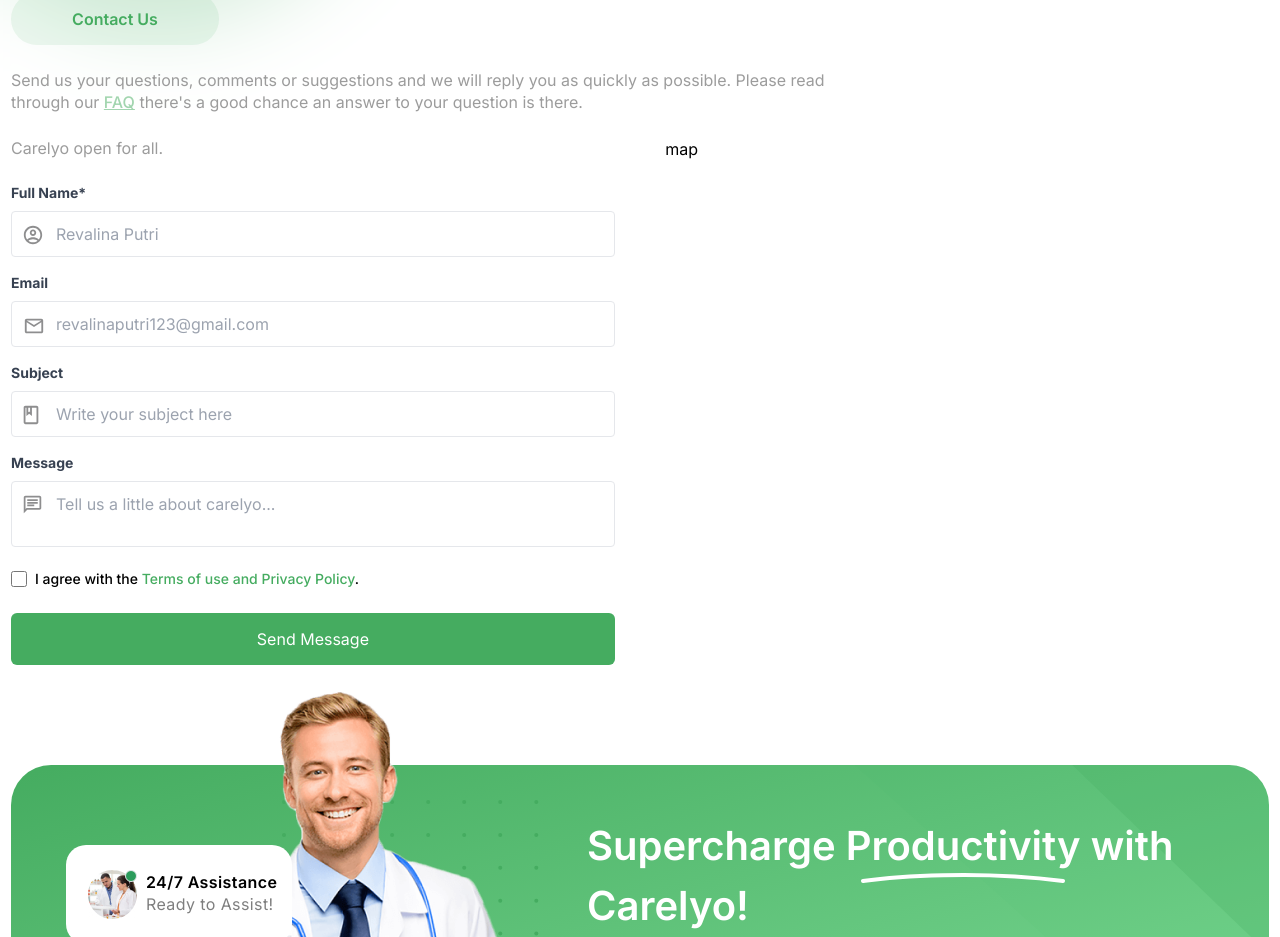
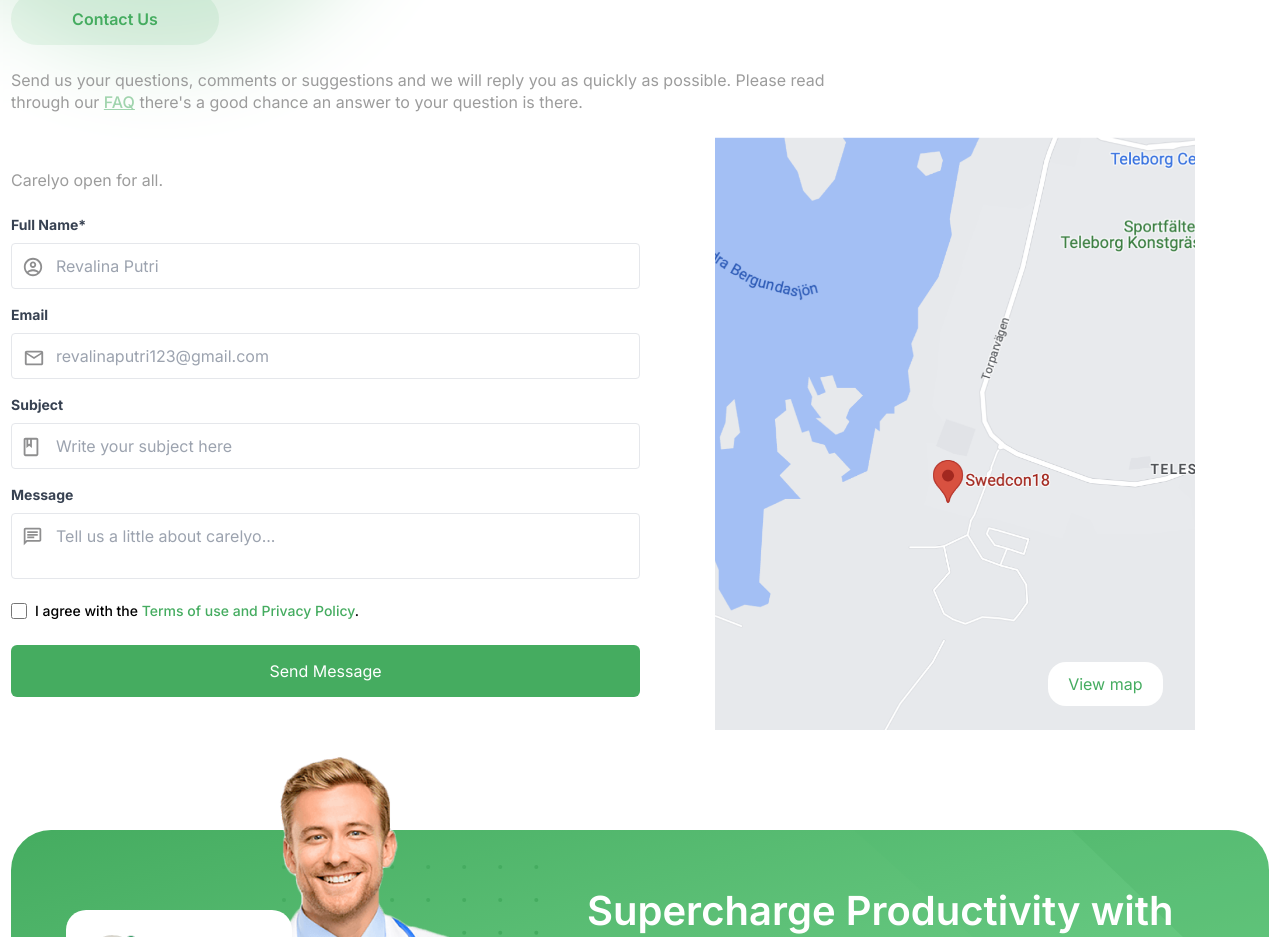
Before and after one commit to meeruu8282/next-mongodb-clerk, a Next.js app: page /providers/help in a window 1280 px wide. Shown: the part 1365-2302 px from the top of the page. Built offline with nearby package versions, Linux system fonts and the light colour scheme.

Commit message:
Added temporary map

```diff
--- a/src/app/(pages)/providers/Components/contactComponent.tsx
+++ b/src/app/(pages)/providers/Components/contactComponent.tsx
@@ -1,4 +1,8 @@
+'use client'
+import Image from "next/image";
+import { useState } from "react";
 export default function ContactComponent() {
+    const [isOpen, setIsOpen] = useState(false);
     return (
         <div className="flex flex-col justify-start w-[1258px] mt-[100px]">
             <div>
@@ -6,7 +10,7 @@ export default function ContactComponent() {
                 <p className="w-4/6 text-[Poppins] text-[16px] leading-[22px] tracking-[0em] text-[#9C9C9C] mt-6">Send us your questions, comments or suggestions and we will reply you as quickly as possible. Please read through our <a className="text-[#45AC60] font-medium text-opacity-50 underline hover:text-opacity-100" href="">FAQ</a> there's a good chance an answer to your question is there.</p>
             </div>
             <div className="flex w-[1258px] justify-between mt-6">
-                <div className="flex flex-col w-[48%]">
+                <div className="flex flex-col justify-center w-[50%]">
                     <p className="text-[Poppins] text-[16px] leading-[22px] tracking-[0em] text-[#9C9C9C] mb-6">Carelyo open for all.</p>
                     <form>
                         <div className="mb-4">
@@ -71,18 +75,37 @@ export default function ContactComponent() {
                                     pointer-events-none
                                     "
                                     width="24" height="24" viewBox="0 0 24 24" fill="none" xmlns="http://www.w3.org/2000/svg">
-                                    <path d="M1.33333 3.33334C1.33333 2.22877 2.22876 1.33333 3.33333 1.33333H20.6667C21.7712 1.33333 22.6667 2.22876 22.6667 3.33333V20.6667C22.6667 21.7712 21.7712 22.6667 20.6667 22.6667H3.33334C2.22877 22.6667 1.33333 21.7712 1.33333 20.6667V3.33334Z" fill="white"/>
-                                    <path d="M21.3333 0H2.66667C1.2 0 0 1.2 0 2.66667V21.3333C0 22.8 1.2 24 2.66667 24H21.3333C22.8 24 24 22.8 24 21.3333V2.66667C24 1.2 22.8 0 21.3333 0ZM10.28 17.72C9.76 18.24 8.92 18.24 8.4 17.72L3.61333 12.9333C3.09333 12.4133 3.09333 11.5733 3.61333 11.0533C4.13333 10.5333 4.97333 10.5333 5.49333 11.0533L7.91912 13.4791C8.70017 14.2602 9.9665 14.2602 10.7475 13.4791L18.5067 5.72C19.0267 5.2 19.8667 5.2 20.3867 5.72C20.9067 6.24 20.9067 7.08 20.3867 7.6L10.28 17.72Z" fill="#45AC60"/>
-                                    </svg>
+                                    <path d="M1.33333 3.33334C1.33333 2.22877 2.22876 1.33333 3.33333 1.33333H20.6667C21.7712 1.33333 22.6667 2.22876 22.6667 3.33333V20.6667C22.6667 21.7712 21.7712 22.6667 20.6667 22.6667H3.33334C2.22877 22.6667 1.33333 21.7712 1.33333 20.6667V3.33334Z" fill="white" />
+                                    <path d="M21.3333 0H2.66667C1.2 0 0 1.2 0 2.66667V21.3333C0 22.8 1.2 24 2.66667 24H21.3333C22.8 24 24 22.8 24 21.3333V2.66667C24 1.2 22.8 0 21.3333 0ZM10.28 17.72C9.76 18.24 8.92 18.24 8.4 17.72L3.61333 12.9333C3.09333 12.4133 3.09333 11.5733 3.61333 11.0533C4.13333 10.5333 4.97333 10.5333 5.49333 11.0533L7.91912 13.4791C8.70017 14.2602 9.9665 14.2602 10.7475 13.4791L18.5067 5.72C19.0267 5.2 19.8667 5.2 20.3867 5.72C20.9067 6.24 20.9067 7.08 20.3867 7.6L10.28 17.72Z" fill="#45AC60" />
+                                </svg>
                             </div>
                             <label htmlFor="remember" className="ms-2 text-sm font-medium">I agree with the <a href="#" className="text-[#45AC60] hover:underline">Terms of use and Privacy Policy</a>.</label>
                         </div>
                     </form>
                     <button className="carelyoButton rounded-md w-full">Send Message</button>
                 </div>
-                <div className="flex flex-col w-[48%]">
-                    map
+                <div className="flex justify-center w-[50%]">
+                    <div className="relative">
+                        <Image
+                            src="/Map.png"
+                            alt="Map of Swedcon18s location"
+                            width={480}
+                            height={480}
+                        />
+                        <button className="absolute bottom-6 right-8 bg-[#FFFFFF] text-[#45AC60] py-2.5 px-5 rounded-[18px]" onClick={() => setIsOpen(true)}>View map</button>
+                    </div>
                 </div>
+                {isOpen && (
+                    <div className="fixed top-0 left-0 w-screen h-screen flex items-center justify-center bg-black z-50" onClick={() => setIsOpen(false)}>
+                        <Image
+                            src="/Map.png"
+                            alt="Map of Swedcon18s location"
+                            className="object-contain"
+                            width={500}
+                            height={500}
+                        />
+                    </div>
+                )}
             </div>
         </div>
     )
```
Also changed, not shown: public/Map.png (added).
